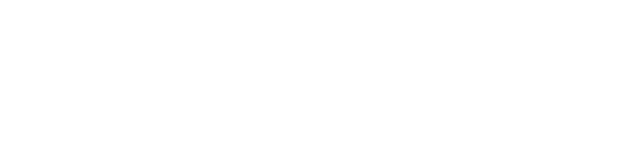
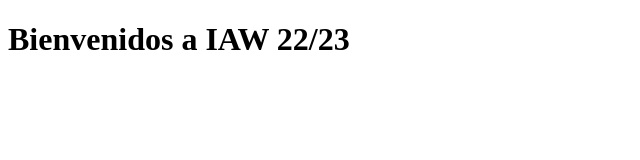
Before and after one commit to joseluisnunez78/IAW2223, a plain HTML site: page index.html in a window 1280 px wide. Shown: the whole page, without its empty margins (0-640 px from the left). Drawn offline with Linux system fonts and the light colour scheme.

Commit message:
Moficado el index con encabezado

```diff
--- a/index.html
+++ b/index.html
@@ -4,7 +4,8 @@
     <meta charset="UTF-8">
     <meta http-equiv="X-UA-Compatible" content="IE=edge">
     <meta name="viewport" content="width=device-width, initial-scale=1.0">
-    <title>Document</title>
+    <title>Mi primera web</title>
+    <h1>Bienvenidos a IAW 22/23</h1>
 </head>
 <body>
 
```
